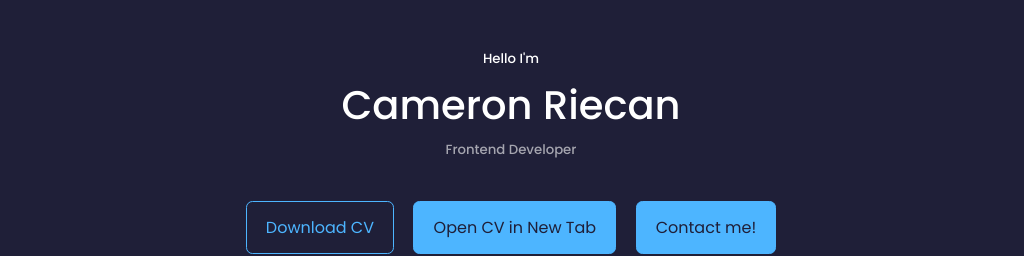
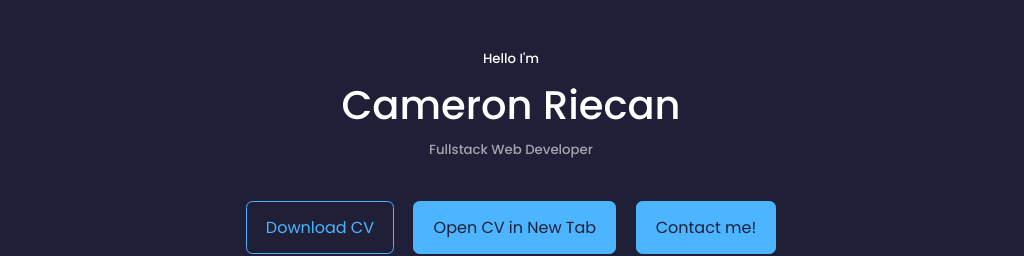
Before and after one commit to CameronRiecan/CameronRiecan.github.io, a React (Create React App) app: page / in a window 1280 px wide. Shown: the top 256 px of the page, without its empty margins (129-1153 px from the left). Built offline with nearby package versions, Linux system fonts and the light colour scheme.

Commit message:
add new job title in header to fullstack web developer instead of frontend

```diff
--- a/src/components/header/Header.jsx
+++ b/src/components/header/Header.jsx
@@ -10,7 +10,7 @@ const Header = () => {
       <div className="container header_container">
         <h5>Hello I'm</h5>
         <h1>Cameron Riecan</h1>
-        <h5 className="text-light">Frontend Developer</h5>
+        <h5 className="text-light">Fullstack Web Developer</h5>
         <CTA />
         <HeaderSocials />
 
```
